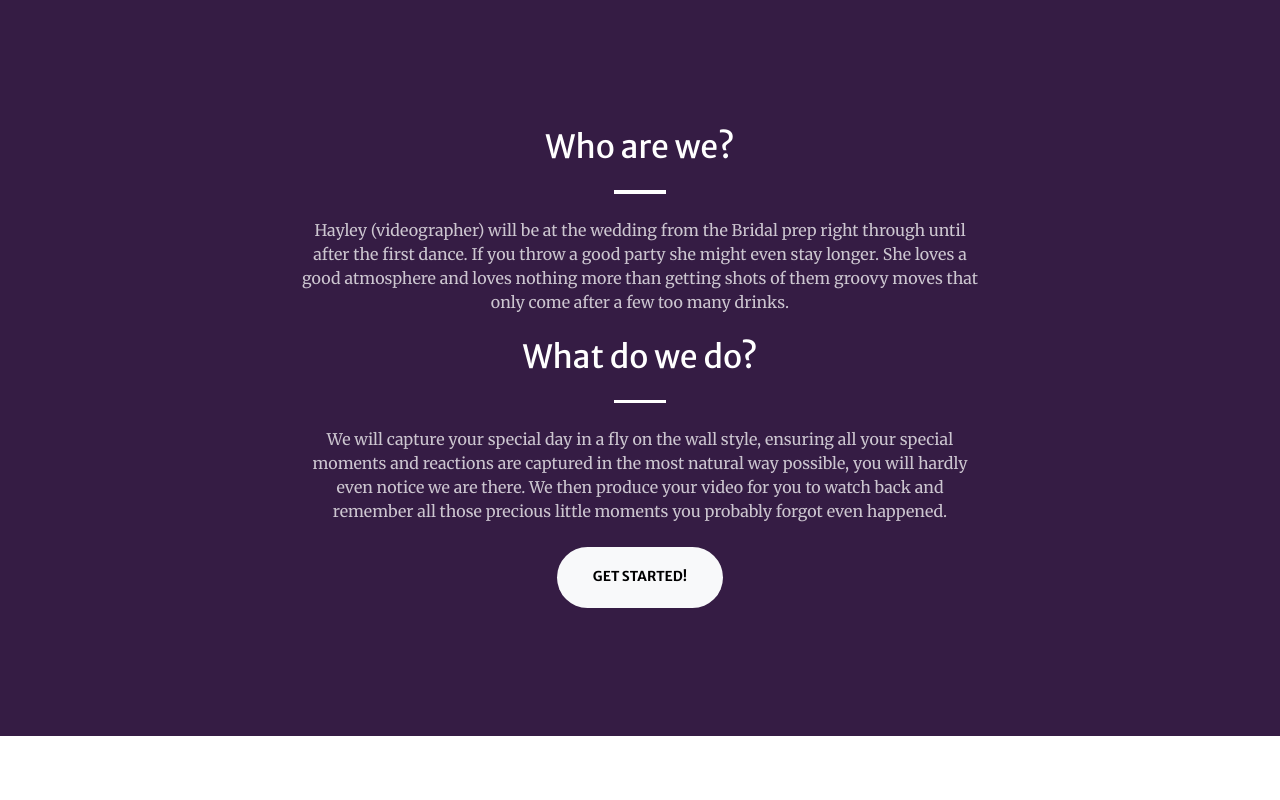
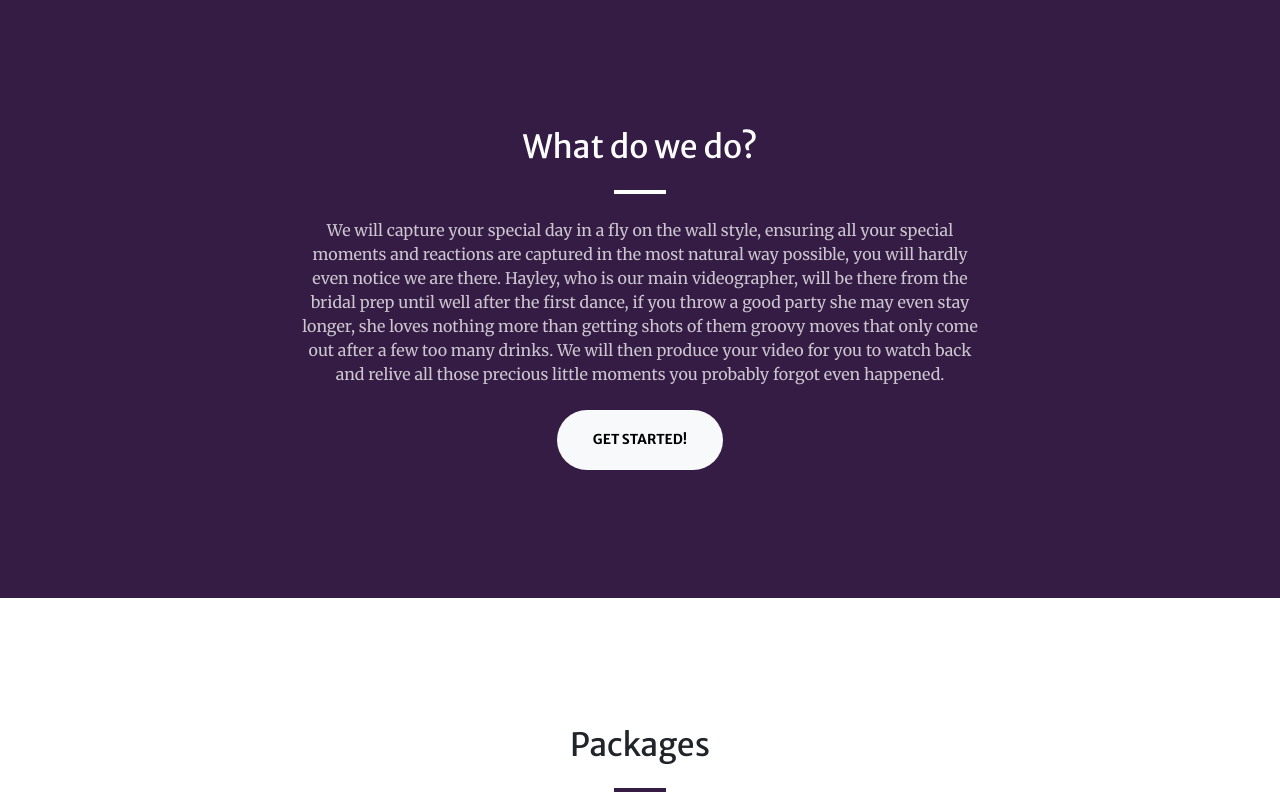
Before and after one commit to JamesFahey/Scrawndogmedia, a website: page index.html in a window 1280 px wide. Shown: the part 800-1600 px from the top of the page. Drawn offline with nearby package versions, Linux system fonts and the light colour scheme; some packages are replaced by stand-ins of ours; files that its build step writes are made by us from their sources; a script that the page names is missing.

Commit message:
edit what we do section

```diff
--- a/index.html
+++ b/index.html
@@ -114,17 +114,23 @@
             <div class="container px-4 px-lg-5">
                 <div class="row gx-4 gx-lg-5 justify-content-center">
                     <div class="col-lg-8 text-center">
-                        <h2 class="text-white mt-0">Who are we?</h2>
+                        <h2 class="text-white mt-0">What do we do?</h2>
                         <hr class="divider divider-light" />
                         <p class="text-white-75 mb-4">
-                            Hayley (videographer) will be at the wedding from
-                            the Bridal prep right through until after the first
-                            dance. If you throw a good party she might even stay
-                            longer. She loves a good atmosphere and loves
-                            nothing more than getting shots of them groovy moves
-                            that only come after a few too many drinks.
+                            We will capture your special day in a fly on the
+                            wall style, ensuring all your special moments and
+                            reactions are captured in the most natural way
+                            possible, you will hardly even notice we are there.
+                            Hayley, who is our main videographer, will be there
+                            from the bridal prep until well after the first
+                            dance, if you throw a good party she may even stay
+                            longer, she loves nothing more than getting shots of
+                            them groovy moves that only come out after a few too
+                            many drinks. We will then produce your video for you
+                            to watch back and relive all those precious little
+                            moments you probably forgot even happened.
                         </p>
-                        <h2 class="text-white mt-0">What do we do?</h2>
+                        <!-- <h2 class="text-white mt-0">What do we do?</h2>
                         <hr class="divider divider-light" />
                         <p class="text-white-75 mb-4">
                             We will capture your special day in a fly on the
@@ -134,7 +140,7 @@
                             We then produce your video for you to watch back and
                             remember all those precious little moments you
                             probably forgot even happened.
-                        </p>
+                        </p> -->
                         <a class="btn btn-light btn-xl" href="#services"
                             >Get Started!</a
                         >
@@ -340,9 +346,9 @@
                         <p>
                             The boss! The one who you will speak to prior to the
                             event, in charge of bookings and all the boring
-                            bits. Chief Editor, he spending his time with his
-                            head stuck in his computer, laughing at all the
-                            funny comments he pics up on the mics when people
+                            bits. Chief Editor, he spends his time with his head
+                            stuck in his computer, laughing at all the funny
+                            comments he picks up on the microphones when people
                             forget they are being recorded. Once he's had a
                             laugh, he then produces a beautiful film for you to
                             look back on for the rest of your lives together.
@@ -359,7 +365,7 @@
                             Our son, the little Ginger gamer who is obsessed
                             with Mario. He is currently adamant that when he
                             grows up he wants to be Bowser… when he finally
-                            realises that he cant turn yellow and grow a green
+                            realises that he can't turn yellow and grow a green
                             shell with spikes on, he might change his career
                             path and maybe follow in our footsteps, he's
                             definitely got the eye for it!
```
